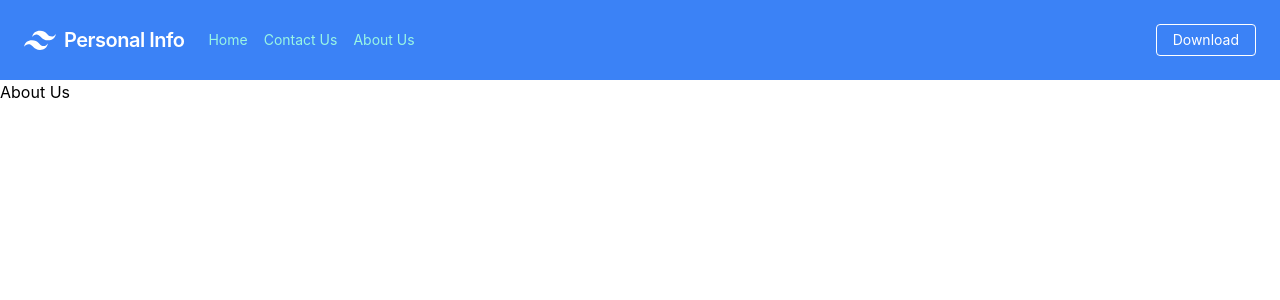
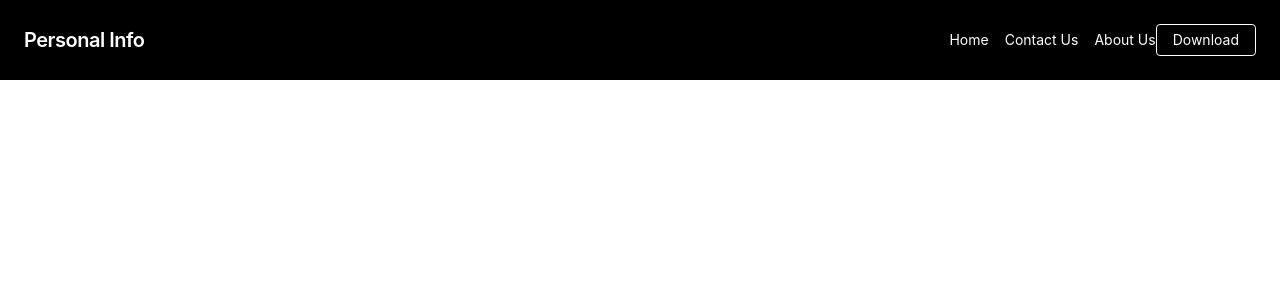
Before and after one commit to MyAllCodes/personal-info, a React (Create React App) app: page /aboutUs in a window 1280 px wide. Shown: the top 300 px of the page. Built offline with nearby package versions, Linux system fonts and the light colour scheme.

Commit message:
api url changes

```diff
--- a/package.json
+++ b/package.json
@@ -1,5 +1,5 @@
 {
-  "homepage": "https://myallcodes.github.io/personal-info",
+  "homepage": "https://myallcodes.github.io/personal-info/",
   "name": "personal-info",
   "version": "0.1.0",
   "private": true,
--- a/src/App.js
+++ b/src/App.js
@@ -16,15 +16,15 @@ function App() {
           <Navbar/>
           <Routes>
             <Route
-              path="/home"
+              path="/personal-info/home"
               element={<Home />}
             ></Route>
             <Route
-              path="/contactUs"
+              path="/personal-info/contactUs"
               element={<ContactUs />}
             ></Route>
             <Route
-              path="/aboutUs"
+              path="/personal-info/aboutUs"
               element={<AboutUs />}
             ></Route>
           </Routes>
--- a/src/component/Navbar.js
+++ b/src/component/Navbar.js
@@ -1,41 +1,43 @@
+import { useState } from "react";
 import {
   Link
 } from "react-router-dom";
 export default function Navbar() {
+  const [isOpen, setIsOpen] = useState(false);
+
+  const toggleNavbar = () => {
+    setIsOpen(!isOpen);
+  };
   return (
     <>
-      <nav class="flex items-center justify-between flex-wrap bg-blue-500 p-6">
-        <div class="flex items-center flex-shrink-0 text-white mr-6">
-          <svg class="fill-current h-8 w-8 mr-2" width="54" height="54" viewBox="0 0 54 54" xmlns="http://www.w3.org/2000/svg"><path d="M13.5 22.1c1.8-7.2 6.3-10.8 13.5-10.8 10.8 0 12.15 8.1 17.55 9.45 3.6.9 6.75-.45 9.45-4.05-1.8 7.2-6.3 10.8-13.5 10.8-10.8 0-12.15-8.1-17.55-9.45-3.6-.9-6.75.45-9.45 4.05zM0 38.3c1.8-7.2 6.3-10.8 13.5-10.8 10.8 0 12.15 8.1 17.55 9.45 3.6.9 6.75-.45 9.45-4.05-1.8 7.2-6.3 10.8-13.5 10.8-10.8 0-12.15-8.1-17.55-9.45-3.6-.9-6.75.45-9.45 4.05z" /></svg>
-          <span class="font-semibold text-xl tracking-tight"><Link to="/home">
-            Personal Info
-          </Link></span>
+    <nav className="flex items-center justify-between flex-wrap bg-black p-6">
+      <div className="flex items-center flex-shrink-0 text-white mr-6">
+        <span className="font-semibold text-xl tracking-tight">
+          <Link to="/personal-info/home">Personal Info</Link>
+        </span>
       </div>
-        <div class="block lg:hidden">
-          <button class="flex items-center px-3 py-2 border rounded text-teal-200 border-teal-400 hover:text-white hover:border-white">
-            <svg class="fill-current h-3 w-3" viewBox="0 0 20 20" xmlns="http://www.w3.org/2000/svg"><title>Menu</title><path d="M0 3h20v2H0V3zm0 6h20v2H0V9zm0 6h20v2H0v-2z" /></svg>
+      <div className={`block lg:hidden`}>
+        <button className="flex items-center px-3 py-2 border rounded text-white border-white hover:text-black hover:bg-white" onClick={toggleNavbar}>
+          <svg className="fill-current h-3 w-3" viewBox="0 0 20 20" xmlns="http://www.w3.org/2000/svg">
+            <title>Menu</title>
+            <path d="M0 3h20v2H0V3zm0 6h20v2H0V9zm0 6h20v2H0v-2z" />
+          </svg>
         </button>
       </div>
-        <div class="w-full block flex-grow lg:flex lg:items-center lg:w-auto">
-          <div class="text-sm lg:flex-grow">
-            <a href="#responsive-header" class="block mt-4 lg:inline-block lg:mt-0 text-teal-200 hover:text-white mr-4">
-              <Link to="/home">
+      <div className={`w-full lg:flex lg:items-center lg:w-auto ${isOpen ? 'block' : 'hidden'}`}>
+        <div className="text-sm lg:flex-grow">
+          <Link to="/personal-info/home" className="block mt-4 lg:inline-block lg:mt-0 text-white hover:text-blue mr-4">
             Home
           </Link>
-            </a>
-            <a href="#responsive-header" class="block mt-4 lg:inline-block lg:mt-0 text-teal-200 hover:text-white mr-4">
-              <Link to="/contactUs">
+          <Link to="/personal-info/contactUs" className="block mt-4 lg:inline-block lg:mt-0 text-white hover:text-blue mr-4">
             Contact Us
           </Link>
-            </a>
-            <a href="#responsive-header" class="block mt-4 lg:inline-block lg:mt-0 text-teal-200 hover:text-white">
-              <Link to="/aboutUs">
+          <Link to="/personal-info/aboutUs" className="block mt-4 lg:inline-block lg:mt-0 text-white hover:text-blue">
             About Us
           </Link>
-            </a>
         </div>
         <div>
-            <a href="#" class="inline-block text-sm px-4 py-2 leading-none border rounded text-white border-white hover:border-transparent hover:text-teal-500 hover:bg-white mt-4 lg:mt-0">Download</a>
+          <a href="#" className="inline-block text-sm px-4 py-2 leading-none border rounded text-white border-white hover:text-black hover:bg-white mt-4 lg:mt-0">Download</a>
         </div>
       </div>
     </nav>
```
Lines whose indentation alone changed are shown as unchanged.
